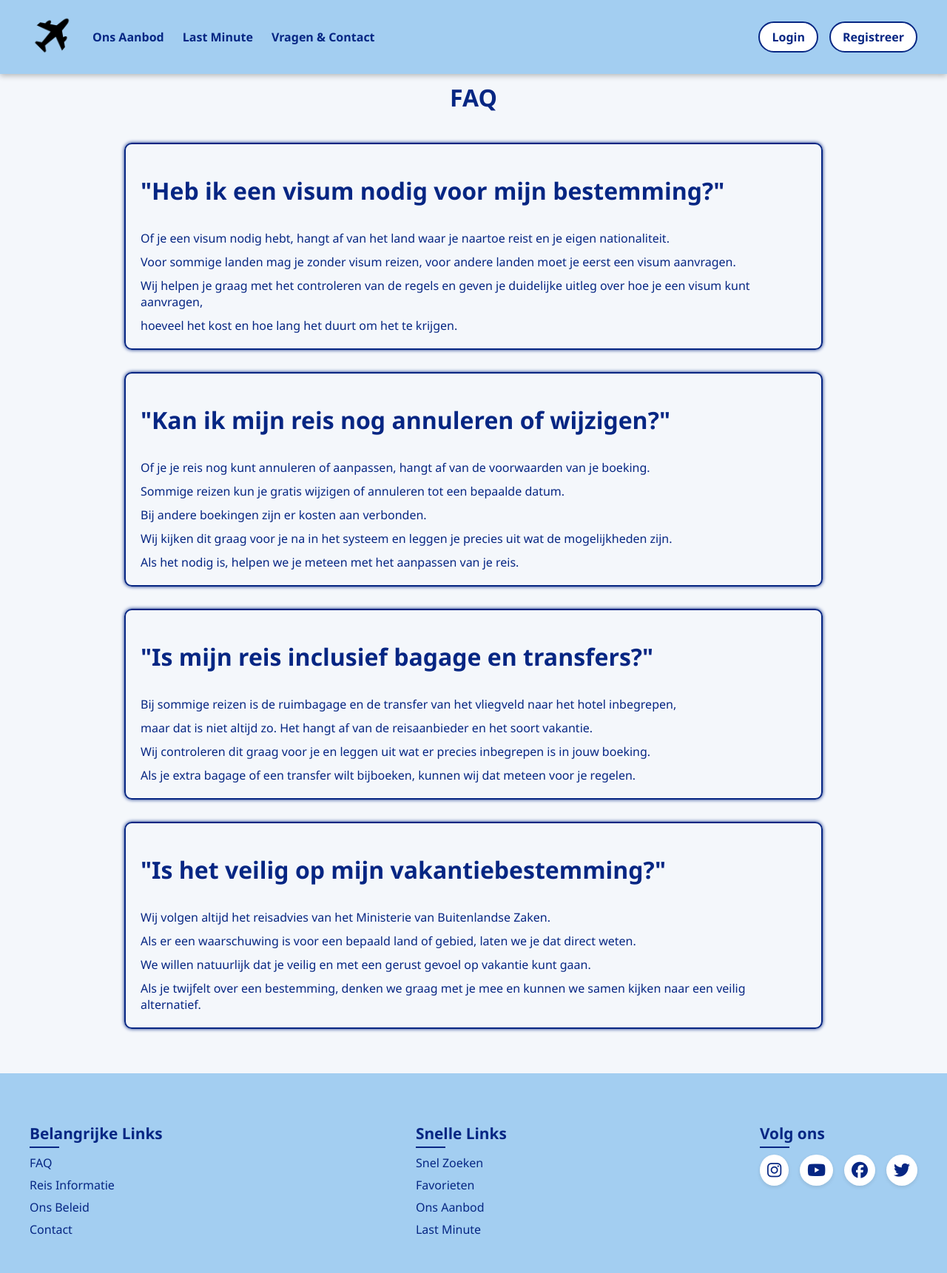
After one commit to RubenIJ/Webapp2, a PHP site: the page made by html/extra-pagina's/faq.php in a window 1280 px wide. The commit adds this page. Shown: the whole page at 74% size. Run offline with PHP 8.4, Linux system fonts and the light colour scheme.

Commit message:
faq pagina
faq pagina gemaakt

```diff
--- a/html/css/xing.css
+++ b/html/css/xing.css
@@ -16,6 +16,7 @@ body {
     color: #062683;
     display: flex;
     justify-content: center;
+    padding: 10px;
 }
 
 .vakanties {
@@ -39,7 +40,6 @@ body {
 
 .vakantie-inhoud {
     flex: 1;
-    gap: 10px;
 }
 
 p {
@@ -128,3 +128,29 @@ p {
     display: block;
     object-fit: cover;
 }
+
+.faq {
+    color: #062683;
+    display: flex;
+    justify-content: center;
+    padding-top: 30px;
+}
+
+/* De ruimte waar de faq in zitten */
+.faq-blok {
+    display: flex;
+    flex-direction: row;
+    border: 2px solid #062683;
+    border-radius: 10px;
+    box-shadow: 0 0 5px #062683;
+    padding: 20px;
+    width: 900px;
+    gap: 20px;
+}
+
+.faq-inhoud {
+    flex: 1;
+    display: flex;
+    flex-direction: column;
+    gap: 10px;
+}
--- a/html/extra-pagina's/familie.php
+++ b/html/extra-pagina's/familie.php
@@ -6,7 +6,7 @@
           content="width=device-width, user-scalable=no, initial-scale=1.0, maximum-scale=1.0, minimum-scale=1.0">
     <meta http-equiv="X-UA-Compatible" content="ie=edge">
     <link rel="stylesheet" href="https://cdnjs.cloudflare.com/ajax/libs/font-awesome/6.5.0/css/all.min.css">
-    <title>familie pagina</title>
+    <title>Familie pagina</title>
     <link rel="stylesheet" href="../css/styling.css">
     <link rel="stylesheet" href="../css/xing.css">
     <link rel="stylesheet" href="../css/ruben.css">
--- /dev/null
+++ b/html/extra-pagina's/faq.php
@@ -0,0 +1,71 @@
+<!doctype html>
+<html lang="en">
+<head>
+    <meta charset="UTF-8">
+    <meta name="viewport"
+          content="width=device-width, user-scalable=no, initial-scale=1.0, maximum-scale=1.0, minimum-scale=1.0">
+    <meta http-equiv="X-UA-Compatible" content="ie=edge">
+    <link rel="stylesheet" href="https://cdnjs.cloudflare.com/ajax/libs/font-awesome/6.5.0/css/all.min.css">
+    <title>FAQ pagina</title>
+    <link rel="stylesheet" href="../css/styling.css">
+    <link rel="stylesheet" href="../css/xing.css">
+    <link rel="stylesheet" href="../css/ruben.css">
+    <link href='https://fonts.googleapis.com/css?family=Montserrat' rel='stylesheet'>
+</head>
+<body>
+<header>
+    <?php require_once("../components/header.php") ?>
+</header>
+<div class="naamgeving">
+    <h1>FAQ</h1>
+</div>
+<div class="faq">
+    <div class="faq-blok">
+        <div class="faq-inhoud">
+            <h1>"Heb ik een visum nodig voor mijn bestemming?"</h1>
+            <p>Of je een visum nodig hebt, hangt af van het land waar je naartoe reist en je eigen nationaliteit.</p>
+            <p>Voor sommige landen mag je zonder visum reizen, voor andere landen moet je eerst een visum aanvragen.</p>
+            <p>Wij helpen je graag met het controleren van de regels en geven je duidelijke uitleg over hoe je een visum kunt aanvragen,</p>
+            <p>hoeveel het kost en hoe lang het duurt om het te krijgen.</p>
+        </div>
+    </div>
+</div>
+<div class="faq">
+    <div class="faq-blok">
+        <div class="faq-inhoud">
+            <h1>"Kan ik mijn reis nog annuleren of wijzigen?"</h1>
+            <p>Of je je reis nog kunt annuleren of aanpassen, hangt af van de voorwaarden van je boeking.</p>
+            <p>Sommige reizen kun je gratis wijzigen of annuleren tot een bepaalde datum.</p>
+            <p>Bij andere boekingen zijn er kosten aan verbonden.</p>
+            <p>Wij kijken dit graag voor je na in het systeem en leggen je precies uit wat de mogelijkheden zijn.</p>
+            <p>Als het nodig is, helpen we je meteen met het aanpassen van je reis.</p>
+        </div>
+    </div>
+</div>
+<div class="faq">
+    <div class="faq-blok">
+        <div class="faq-inhoud">
+            <h1>"Is mijn reis inclusief bagage en transfers?"</h1>
+            <p>Bij sommige reizen is de ruimbagage en de transfer van het vliegveld naar het hotel inbegrepen,</p>
+            <p>maar dat is niet altijd zo. Het hangt af van de reisaanbieder en het soort vakantie.</p>
+            <p>Wij controleren dit graag voor je en leggen uit wat er precies inbegrepen is in jouw boeking.</p>
+            <p>Als je extra bagage of een transfer wilt bijboeken, kunnen wij dat meteen voor je regelen.</p>
+        </div>
+    </div>
+</div>
+<div class="faq">
+    <div class="faq-blok">
+        <div class="faq-inhoud">
+            <h1>"Is het veilig op mijn vakantiebestemming?"</h1>
+            <p>Wij volgen altijd het reisadvies van het Ministerie van Buitenlandse Zaken.</p>
+            <p>Als er een waarschuwing is voor een bepaald land of gebied, laten we je dat direct weten.</p>
+            <p>We willen natuurlijk dat je veilig en met een gerust gevoel op vakantie kunt gaan.</p>
+            <p>Als je twijfelt over een bestemming, denken we graag met je mee en kunnen we samen kijken naar een veilig alternatief.</p>
+        </div>
+    </div>
+</div>
+<footer>
+    <?php require_once("../components/footer.php") ?>
+</footer>
+</body>
+</html>
--- a/html/extra-pagina's/last-minute.php
+++ b/html/extra-pagina's/last-minute.php
@@ -19,7 +19,6 @@
 
 <footer>
     <?php require_once("../components/footer.php") ?>
-
 </footer>
 </body>
 </html>
```
